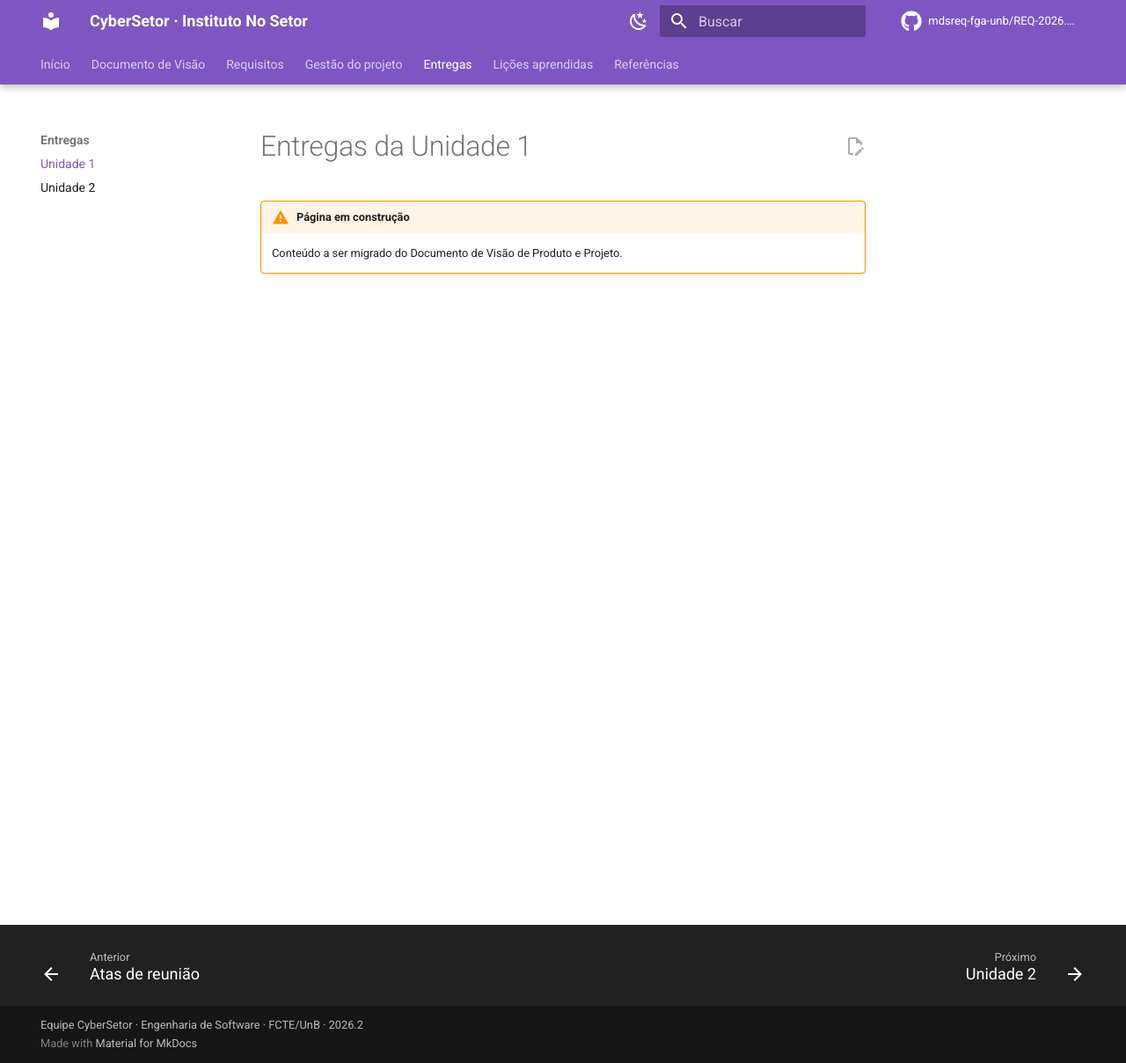
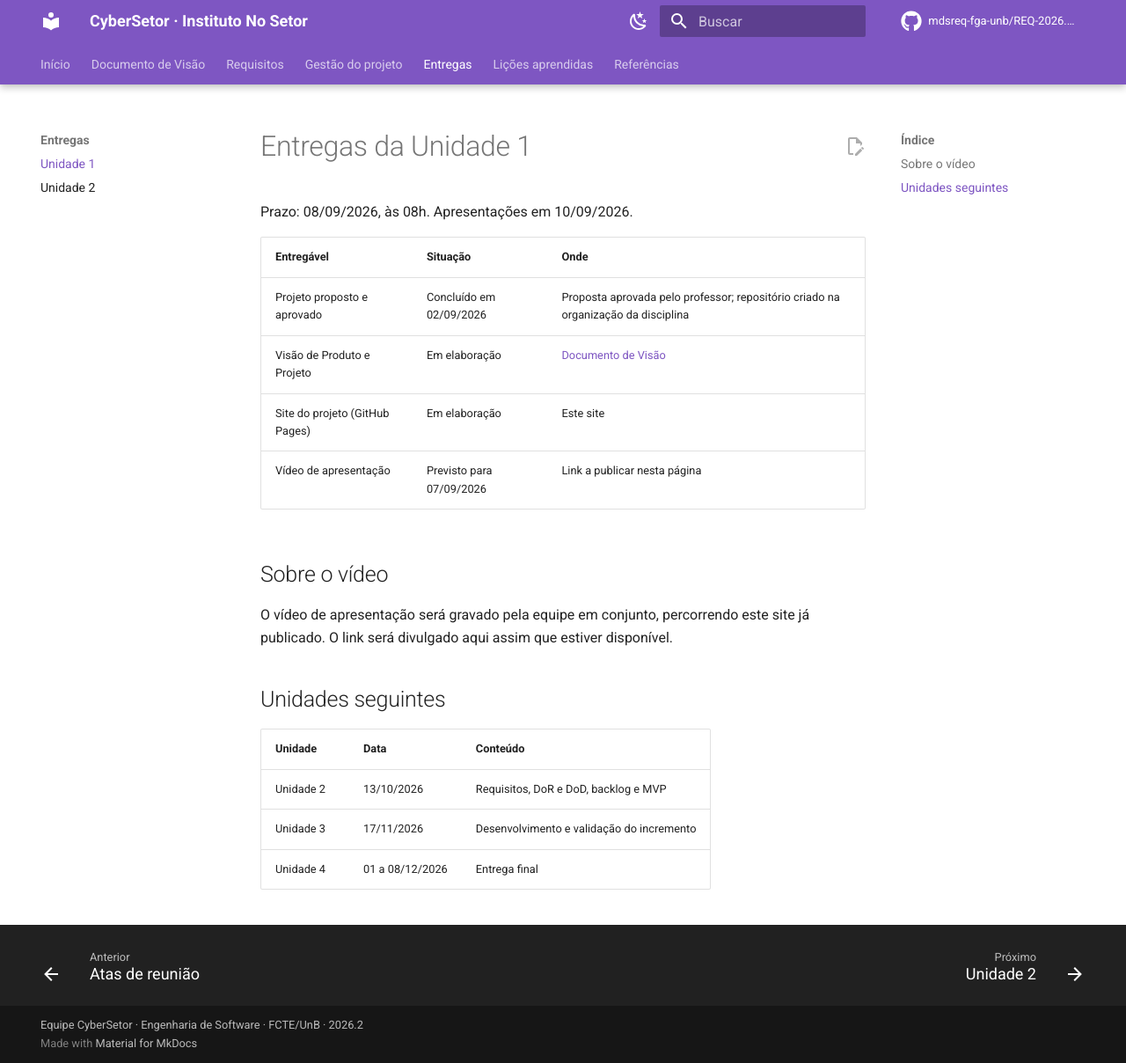
Before and after one commit to mdsreq-fga-unb/REQ-2026.2-T02-CyberSetor, an MkDocs documentation site: the page built from docs/entregas/unidade-1.md, in a window 1280 px wide and 1208 px high. Shown: the whole window at 88% size. Built offline with MkDocs 1.6.1 and Material for MkDocs 9.7.7, drawn with Linux system fonts in a browser that asks for light colours; comment, search, counter and statistics services are not loaded.

Commit message:
docs(entregas): página da unidade 1

```diff
--- a/docs/entregas/unidade-1.md
+++ b/docs/entregas/unidade-1.md
@@ -1,4 +1,22 @@
 # Entregas da Unidade 1
 
-!!! warning "Página em construção"
-    Conteúdo a ser migrado do Documento de Visão de Produto e Projeto.
+Prazo: 08/09/2026, às 08h. Apresentações em 10/09/2026.
+
+| Entregável | Situação | Onde |
+|---|---|---|
+| Projeto proposto e aprovado | Concluído em 02/09/2026 | Proposta aprovada pelo professor; repositório criado na organização da disciplina |
+| Visão de Produto e Projeto | Em elaboração | [Documento de Visão](../visao/index.md) |
+| Site do projeto (GitHub Pages) | Em elaboração | Este site |
+| Vídeo de apresentação | Previsto para 07/09/2026 | Link a publicar nesta página |
+
+## Sobre o vídeo
+
+O vídeo de apresentação será gravado pela equipe em conjunto, percorrendo este site já publicado. O link será divulgado aqui assim que estiver disponível.
+
+## Unidades seguintes
+
+| Unidade | Data | Conteúdo |
+|---|---|---|
+| Unidade 2 | 13/10/2026 | Requisitos, DoR e DoD, backlog e MVP |
+| Unidade 3 | 17/11/2026 | Desenvolvimento e validação do incremento |
+| Unidade 4 | 01 a 08/12/2026 | Entrega final |
```
